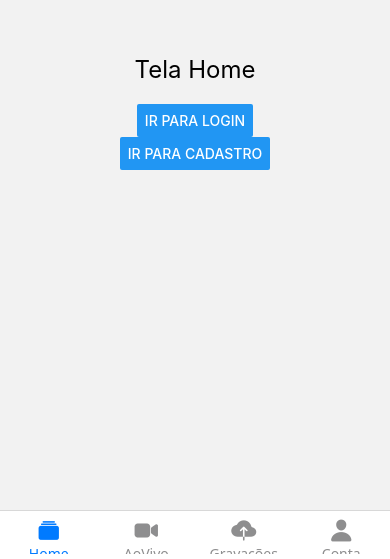
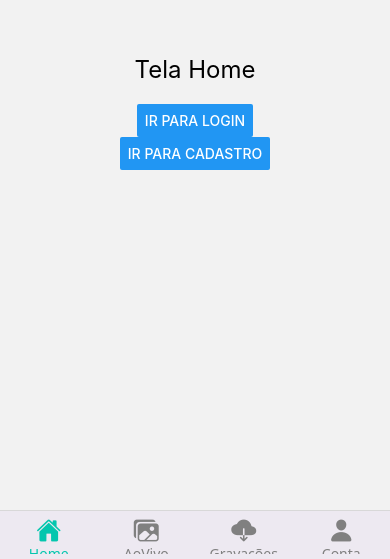
Before and after one commit to WesleyS08/SALV, a React Native app in the folder SALV_App/: screen /Home in a window 390 px wide. Shown: the part 285-844 px from the top of the page. Built offline with nearby package versions, Linux system fonts and the light colour scheme.

Commit message:
feat(navigation): implementa navegação por tabs no app
- Adiciona bottom tab navigator com 4 telas principais
- Configura estilização personalizada das tabs
- Define ícones e cores para estados ativos/inativos
- Implementa rotas para Home, AoVivo, Gravações e Conta

```diff
--- a/SALV_App/app.json
+++ b/SALV_App/app.json
@@ -10,6 +10,9 @@
     "newArchEnabled": true,
     "ios": {
       "supportsTablet": true
+    },
+    "androidStatusBar": {
+      "visible": false
     },
     "android": {
       "adaptiveIcon": {
--- a/SALV_App/package.json
+++ b/SALV_App/package.json
@@ -55,7 +55,8 @@
     "react-native-svg-transformer": "^1.5.0",
     "react-native-web": "~0.19.13",
     "react-native-webview": "13.12.5",
-    "expo-sharing": "~13.0.1"
+    "expo-sharing": "~13.0.1",
+    "expo-screen-orientation": "~8.0.4"
   },
   "devDependencies": {
     "@babel/core": "^7.25.2",
--- a/SALV_App/src/navigation/AppTabs.tsx
+++ b/SALV_App/src/navigation/AppTabs.tsx
@@ -2,12 +2,10 @@ import React from 'react';
 import { createBottomTabNavigator } from '@react-navigation/bottom-tabs';
 import { Ionicons } from '@expo/vector-icons';
 
-// Importação das telas
 import Home from '../screens/Home';
 import AoVivo from '../screens/AoVivo';
 import Gravações from '../screens/Gravacoes';
 import Conta from '../screens/Conta';
-import BoasVindas from '../screens/BoasVindas';
 
 const Tab = createBottomTabNavigator();
 
@@ -19,28 +17,32 @@ export default function AppTabs() {
                 tabBarLabelStyle: {
                     fontSize: 14,
                 },
+                tabBarActiveTintColor: '#04C6AE',
+                tabBarInactiveTintColor: 'gray',
+                tabBarStyle: {
+                    backgroundColor: '#EDE9F1',
+                },
             }}
         >
-
             <Tab.Screen
                 name="Home"
                 component={Home}
                 options={{
-                    tabBarIcon: ({ color, size }) => <Ionicons name="albums" color={color} size={size} />,
+                    tabBarIcon: ({ color, size }) => <Ionicons name="home" color={color} size={size} />,
                 }}
             />
             <Tab.Screen
                 name="AoVivo"
                 component={AoVivo}
                 options={{
-                    tabBarIcon: ({ color, size }) => <Ionicons name="videocam" color={color} size={size} />,
+                    tabBarIcon: ({ color, size }) => <Ionicons name="images" color={color} size={size} />,
                 }}
             />
             <Tab.Screen
                 name="Gravações"
                 component={Gravações}
                 options={{
-                    tabBarIcon: ({ color, size }) => <Ionicons name="cloud-upload" color={color} size={size} />,
+                    tabBarIcon: ({ color, size }) => <Ionicons name="cloud-download" color={color} size={size} />,
                 }}
             />
             <Tab.Screen
```
